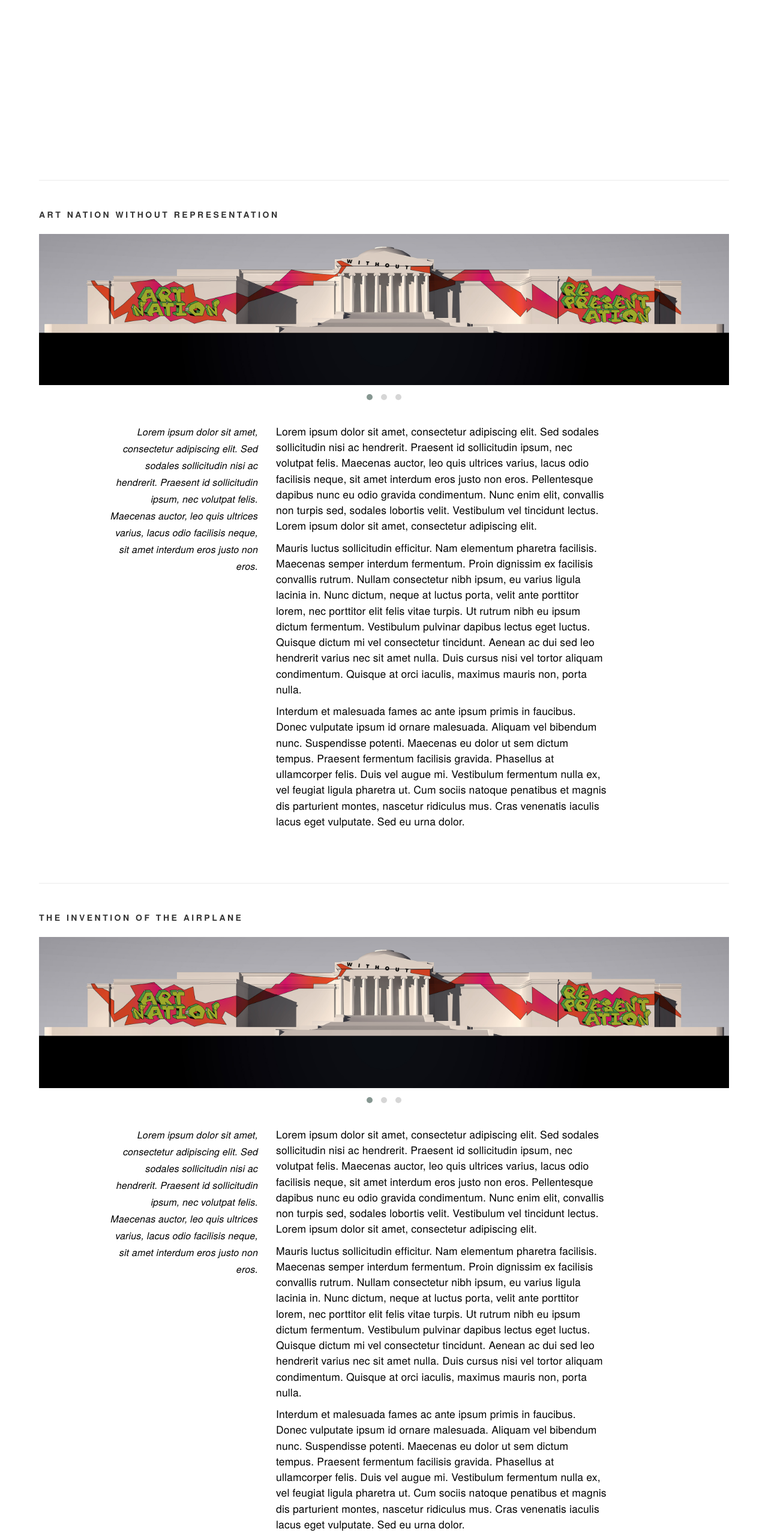
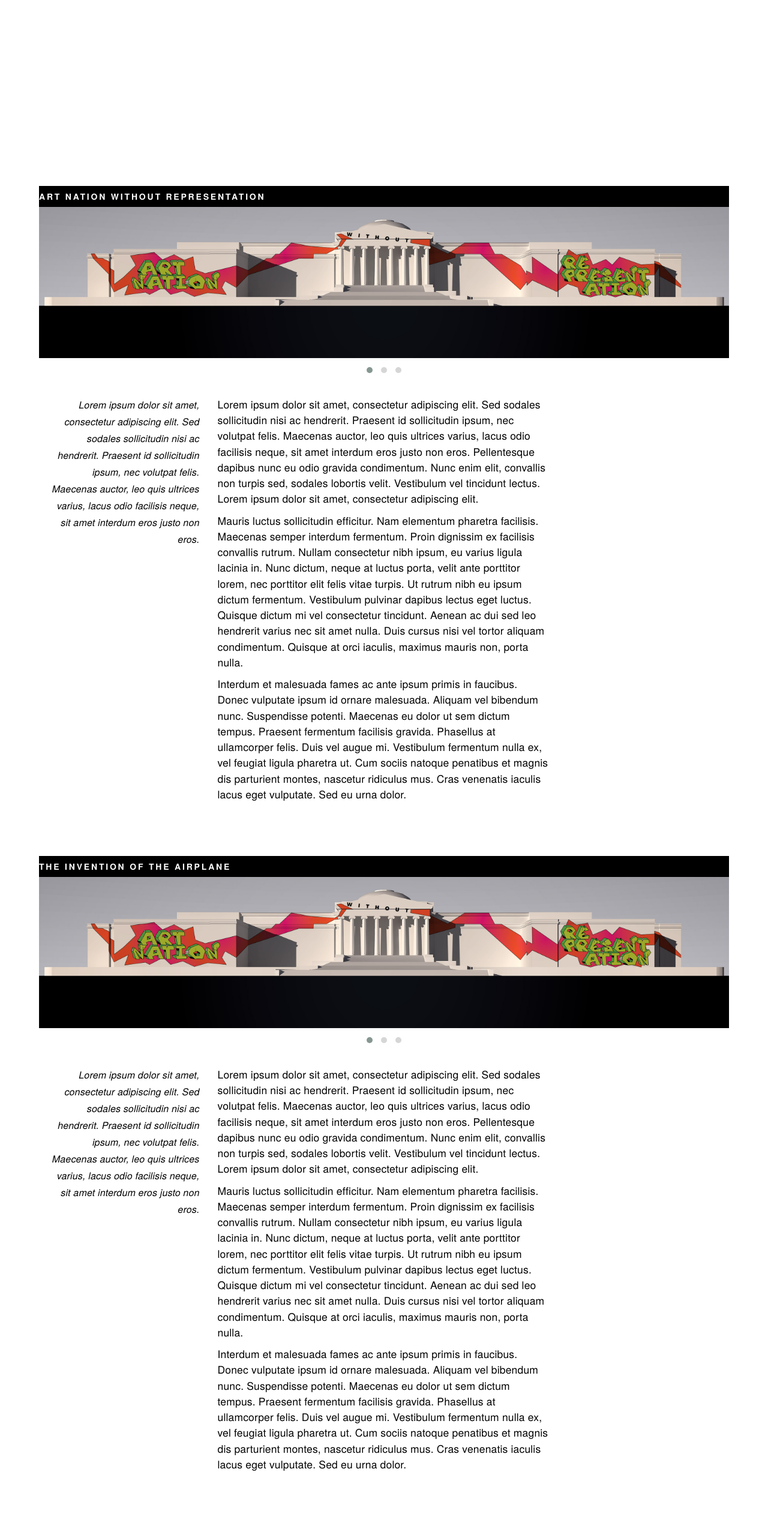
Before and after one commit to carolineportugal/estudioporto, a Jekyll site: the page built from _posts/2016-08-22-typographic-interventions.html, in a window 1280 px wide. Shown: the whole page at 60% size. Built offline with Jekyll 4.4.1, drawn with Linux system fonts in a browser that asks for light colours; nearby versions of some CDN libraries; some web fonts are replaced; after the commit the page ends 2464 px from its top, so only the background shows below that.

Commit message:
building tioa

```diff
--- a/_posts/2016-08-22-typographic-interventions.html
+++ b/_posts/2016-08-22-typographic-interventions.html
@@ -22,7 +22,7 @@ tags:
     </div>
     <div class="container">
       <div class="row">
-        <div class="col-md-4">
+        <div class="col-md-3">
           <div class="text-info align-right">
             <p>Lorem ipsum dolor sit amet, consectetur adipiscing elit. Sed sodales sollicitudin nisi ac hendrerit. Praesent id sollicitudin ipsum, nec volutpat felis. Maecenas auctor, leo quis ultrices varius, lacus odio facilisis neque, sit amet interdum eros justo non eros.</p>
           </div>
@@ -49,7 +49,7 @@ tags:
     </div>
     <div class="container">
       <div class="row">
-        <div class="col-md-4">
+        <div class="col-md-3">
           <div class="text-info align-right">
             <p>Lorem ipsum dolor sit amet, consectetur adipiscing elit. Sed sodales sollicitudin nisi ac hendrerit. Praesent id sollicitudin ipsum, nec volutpat felis. Maecenas auctor, leo quis ultrices varius, lacus odio facilisis neque, sit amet interdum eros justo non eros.</p>
           </div>
--- a/_sass/_typographic-interventions.scss
+++ b/_sass/_typographic-interventions.scss
@@ -56,19 +56,20 @@ $regular-italic-condensed:'Texgyreheros Condensed Regular Italic', sans-serif;
 
   .container-fluid{
     margin:0 50px 30px 50px;
-    position:relative;
   }
 
   .building{
-    margin-bottom:8rem;
+    margin-bottom:7rem;
 
     h5{
       font-family:$bold;
       text-transform: uppercase;
       font-size: 1em;
-      letter-spacing: 0.25em;
-      margin-bottom:2.5rem;
-      padding-top:5rem;
+      letter-spacing: 0.2em;
+      margin-bottom:0;
+      padding:1rem 0;
+      background:#000;
+      color:#fff;
     }
 
     .text-info{
@@ -93,15 +94,6 @@ $regular-italic-condensed:'Texgyreheros Condensed Regular Italic', sans-serif;
       letter-spacing: 0.01em;
     }
 
-  }
-
-  .container-fluid:before{
-    content:"";
-    position:absolute;
-    left:15px;
-    width:calc(100% - 30px);
-    height:1px;
-    background:lighten(#000, 92%);
   }
 
   .one{
```
